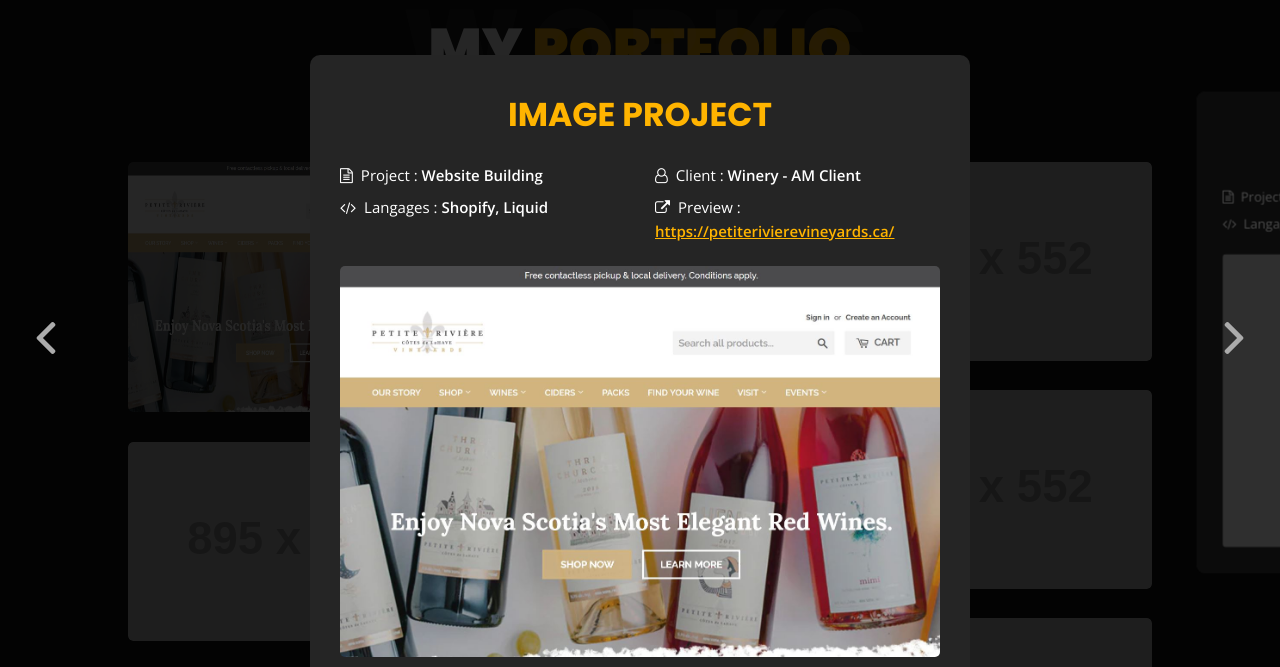
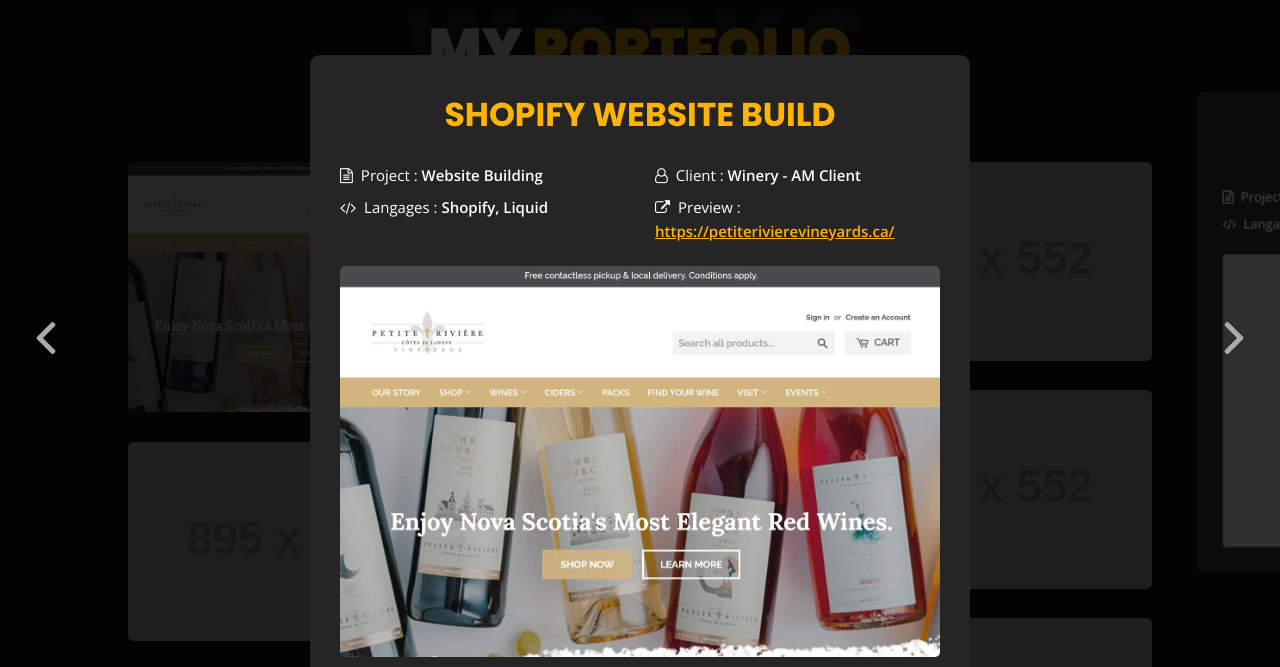
Before and after one commit to lyletilley/lylecodes2, a plain HTML site: page portfolio.html in a window 1280 px wide. Both pictures are taken after a click on the item "SHOPIFY WEBSITE". Shown: the part 65-732 px from the top of the page. Drawn offline with nearby package versions, Linux system fonts and the light colour scheme; grey boxes are pictures that could not be loaded; placeholder pictures from the web are drawn by us.

Commit message:
test
test

```diff
--- a/portfolio.html
+++ b/portfolio.html
@@ -145,7 +145,7 @@
                 <li>
                     <figure>
                         <img src="http://via.placeholder.com/895x552.jpg" alt="Portolio Image" />
-                        <div><span>Image Project</span></div>
+                        <div><span>Shopify Website Build</span></div>
                     </figure>
                 </li>
                 <!-- Portfolio Item Ends -->
@@ -176,7 +176,7 @@
                     <figure>
                         <!-- Project Details Starts -->
                         <figcaption>
-                            <h3>Image Project</h3>
+                            <h3>Shopify Website Build</h3>
                             <div class="row open-sans-font">
                                 <div class="col-12 col-sm-6 mb-2">
                                     <i class="fa fa-file-text-o pr-2"></i><span class="project-label">Project </span>: <span class="ft-wt-600 uppercase">Website Building</span>
@@ -204,10 +204,10 @@
                     <figure>
                         <!-- Project Details Starts -->
                         <figcaption>
-                            <h3>Lead Generation Page </h3>
+                            <h3>Youtube Project</h3>
                             <div class="row open-sans-font">
                                 <div class="col-6 mb-2">
-                                    <i class="fa fa-file-text-o pr-2"></i><span class="project-label">Project </span>: <span class="ft-wt-600 uppercase">JAVAScript</span>
+                                    <i class="fa fa-file-text-o pr-2"></i><span class="project-label">Project </span>: <span class="ft-wt-600 uppercase">Video</span>
                                 </div>
                                 <div class="col-6 mb-2">
                                     <i class="fa fa-user-o pr-2"></i><span class="project-label">Client </span>: <span class="ft-wt-600 uppercase">Videohive</span>
```
Also changed, not shown: about.html (+3 -1 lines).
